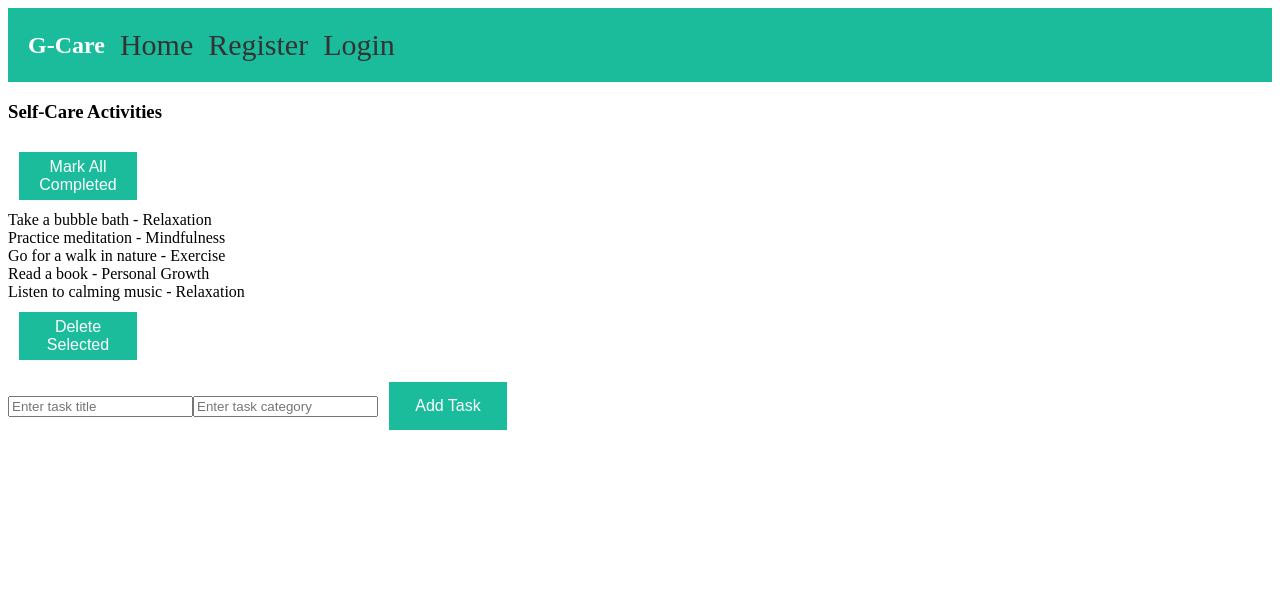
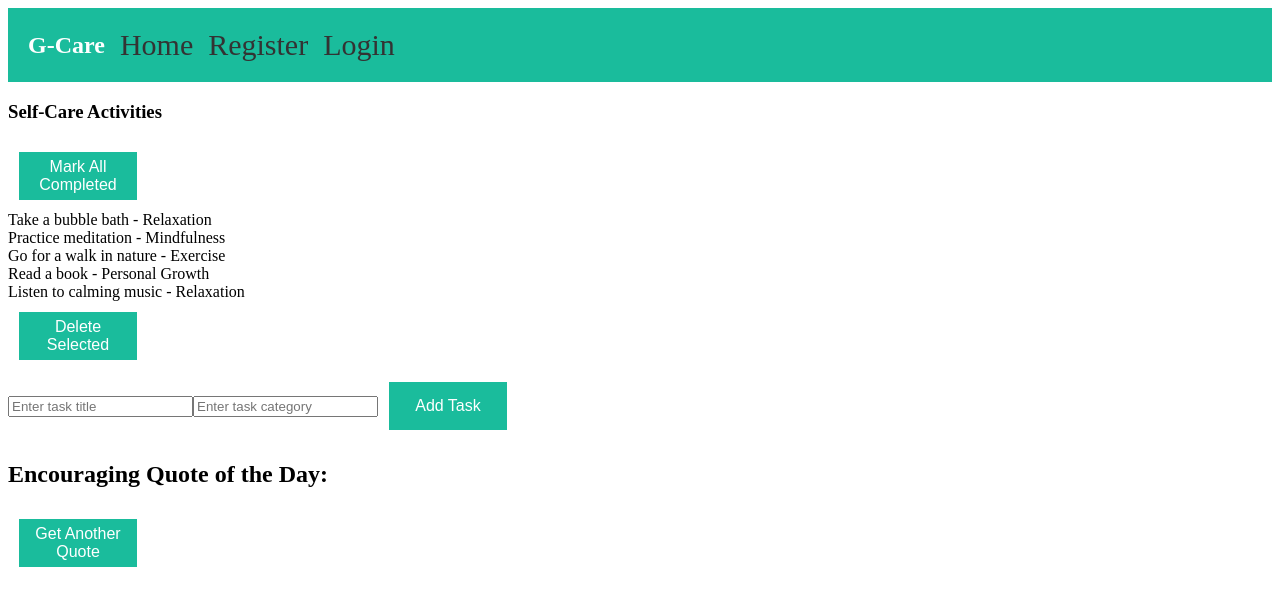
Before and after one commit to gatwirival/CalmG-Care, a Next.js app: page / in a window 1280 px wide. Shown: the top 606 px of the page. Built offline with nearby package versions, Linux system fonts and the light colour scheme; no server answers.

Commit message:
first commit

```diff
--- /dev/null
+++ b/pages/components/EncouragingQuotes.js
@@ -0,0 +1,29 @@
+import { useEffect, useState } from 'react';
+
+const EncouragingQuotes = () => {
+  const [quote, setQuote] = useState('');
+
+  useEffect(() => {
+    fetch('https://api.quotable.io/random')
+      .then((response) => response.json())
+      .then((data) => setQuote(data.content))
+      .catch((error) => console.error(error));
+  }, []);
+
+  const fetchRandomQuote = () => {
+    fetch('https://api.quotable.io/random')
+      .then((response) => response.json())
+      .then((data) => setQuote(data.content))
+      .catch((error) => console.error(error));
+  };
+
+  return (
+    <div>
+      <h2>Encouraging Quote of the Day:</h2>
+      <blockquote>{quote}</blockquote>
+      <button onClick={fetchRandomQuote}>Get Another Quote</button>
+    </div>
+  );
+};
+
+export default EncouragingQuotes;
--- a/pages/index.js
+++ b/pages/index.js
@@ -1,6 +1,7 @@
 import React from 'react';
 import Header from '../pages/components/Header'
 import SelfCareList from '../pages/components/SelfCareList';
+import EncouragingQuotes from './components/EncouragingQuotes';
 
 function Home() {
   const selfCareItems = [
@@ -15,6 +16,7 @@ function Home() {
     <>
         <Header />
         <SelfCareList selfCareItems={selfCareItems} />
+        <EncouragingQuotes />
     </>
   );
 }
```
